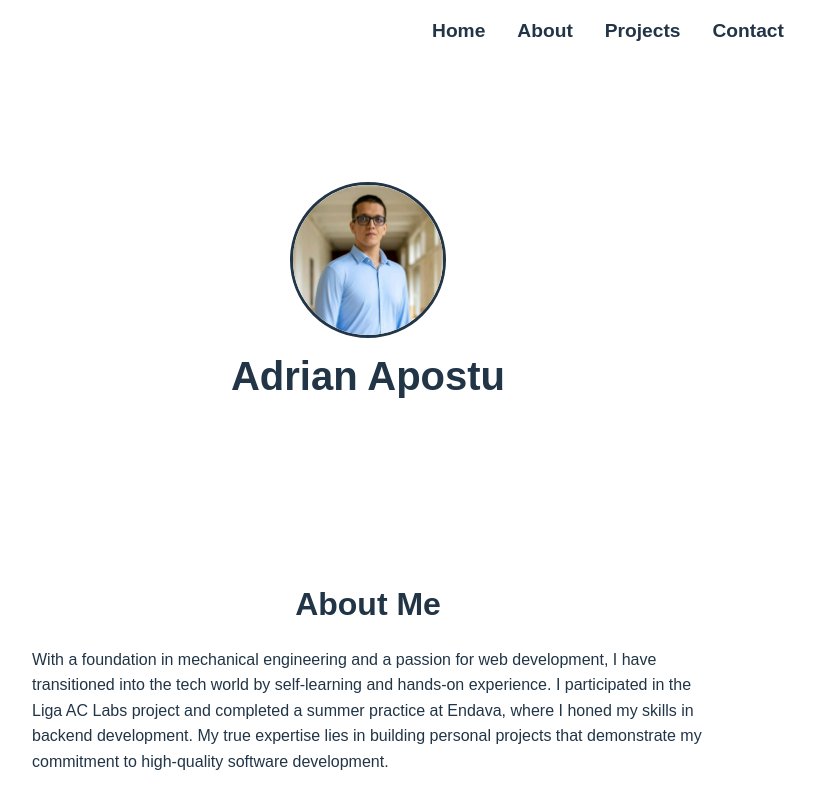
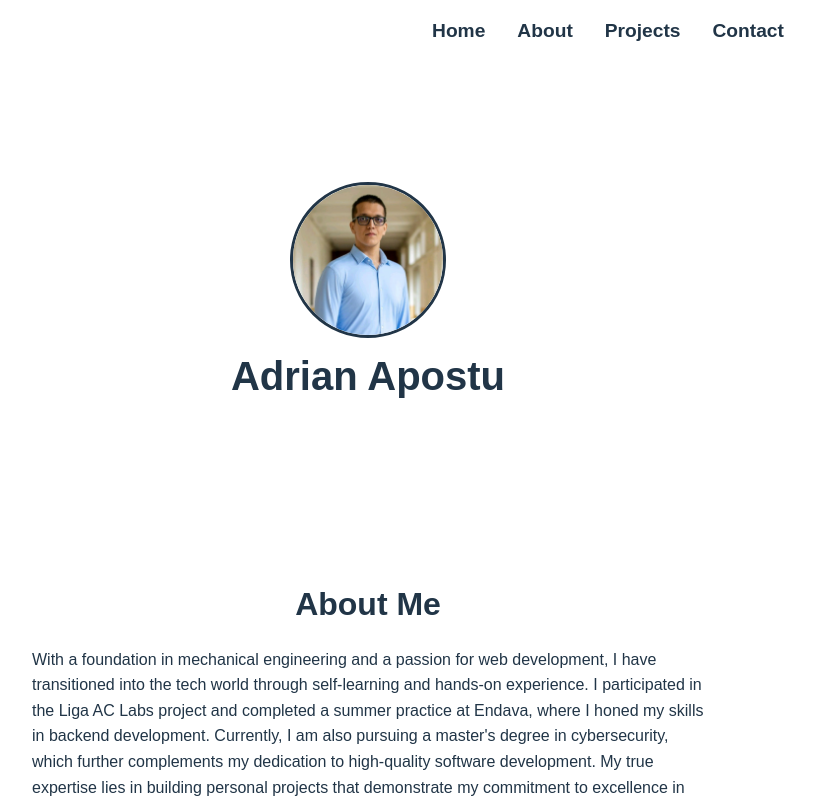
Before and after one commit to Adrian-Apostu/portofolio-website, a React (Vite) app in the folder public/: page /about in a window 1280 px wide. Shown: the top 799 px of the page, without its empty margins (272-1087 px from the left). Built offline with nearby package versions, Linux system fonts and the light colour scheme.

Commit message:
added more education details

```diff
--- a/public/src/components/About.jsx
+++ b/public/src/components/About.jsx
@@ -2,7 +2,7 @@ function About() {
   return (
     <div className="section" id="about">
       <h2>About Me</h2>
-      <p>With a foundation in mechanical engineering and a passion for web development, I have transitioned into the tech world by self-learning and hands-on experience. I participated in the Liga AC Labs project and completed a summer practice at Endava, where I honed my skills in backend development. My true expertise lies in building personal projects that demonstrate my commitment to high-quality software development.</p>
+      <p>With a foundation in mechanical engineering and a passion for web development, I have transitioned into the tech world through self-learning and hands-on experience. I participated in the Liga AC Labs project and completed a summer practice at Endava, where I honed my skills in backend development. Currently, I am also pursuing a master's degree in cybersecurity, which further complements my dedication to high-quality software development. My true expertise lies in building personal projects that demonstrate my commitment to excellence in the tech industry.</p>
       <h3>Skills</h3>
       <ul>
         <li>Proficient in Node.js and Express.js for backend development</li>
```
